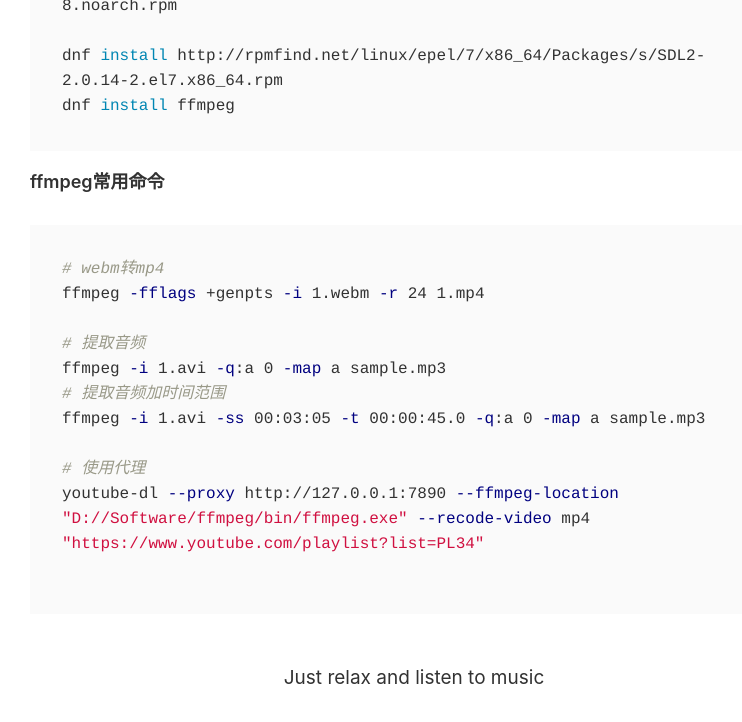
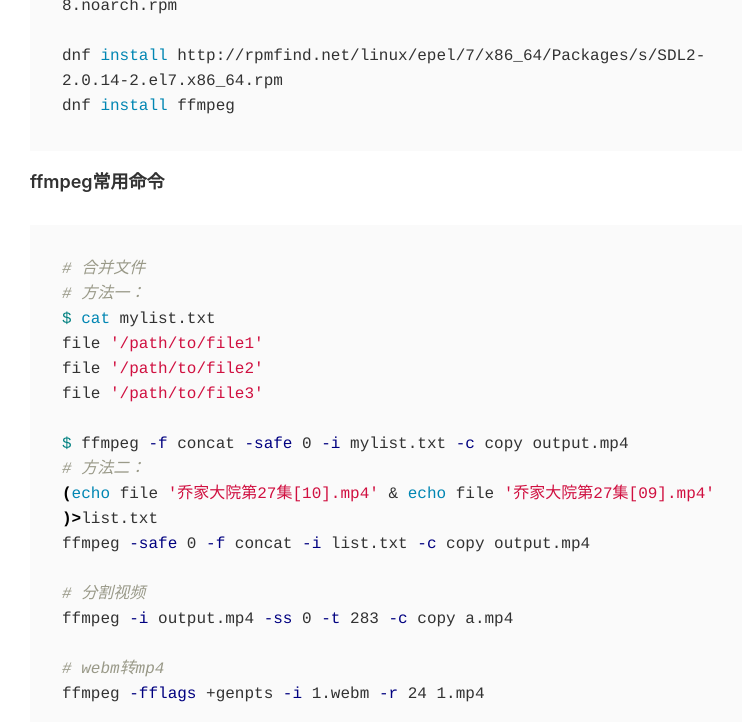
Before and after one commit to Lovecanon/lovecanon.github.io, a Jekyll site: the page built from _posts/2021-1-12-Centos安装软件.md, in a window 1280 px wide and 900 px high, scrolled down 841 px, cut to the strip 0-722 px from the top of the window. Shown: the whole strip, without its empty margins (226-968 px from the left). Built offline with Jekyll 4.4.1, drawn with Linux system fonts in a browser that asks for light colours; our own code applies the rules of GitHub Pages for plain Markdown files.

Commit message:
Update 2021-1-12-Centos安装软件.md

````diff
--- a/_posts/2021-1-12-Centos安装软件.md
+++ b/_posts/2021-1-12-Centos安装软件.md
@@ -21,6 +21,21 @@ dnf install ffmpeg
 
 ##### ffmpeg常用命令
 ```bash
+# 合并文件
+# 方法一：
+$ cat mylist.txt
+file '/path/to/file1'
+file '/path/to/file2'
+file '/path/to/file3'
+
+$ ffmpeg -f concat -safe 0 -i mylist.txt -c copy output.mp4
+# 方法二：
+(echo file '乔家大院第27集[10].mp4' & echo file '乔家大院第27集[09].mp4' )>list.txt
+ffmpeg -safe 0 -f concat -i list.txt -c copy output.mp4
+
+# 分割视频
+ffmpeg -i output.mp4 -ss 0 -t 283 -c copy a.mp4
+
 # webm转mp4
 ffmpeg -fflags +genpts -i 1.webm -r 24 1.mp4
 
````
